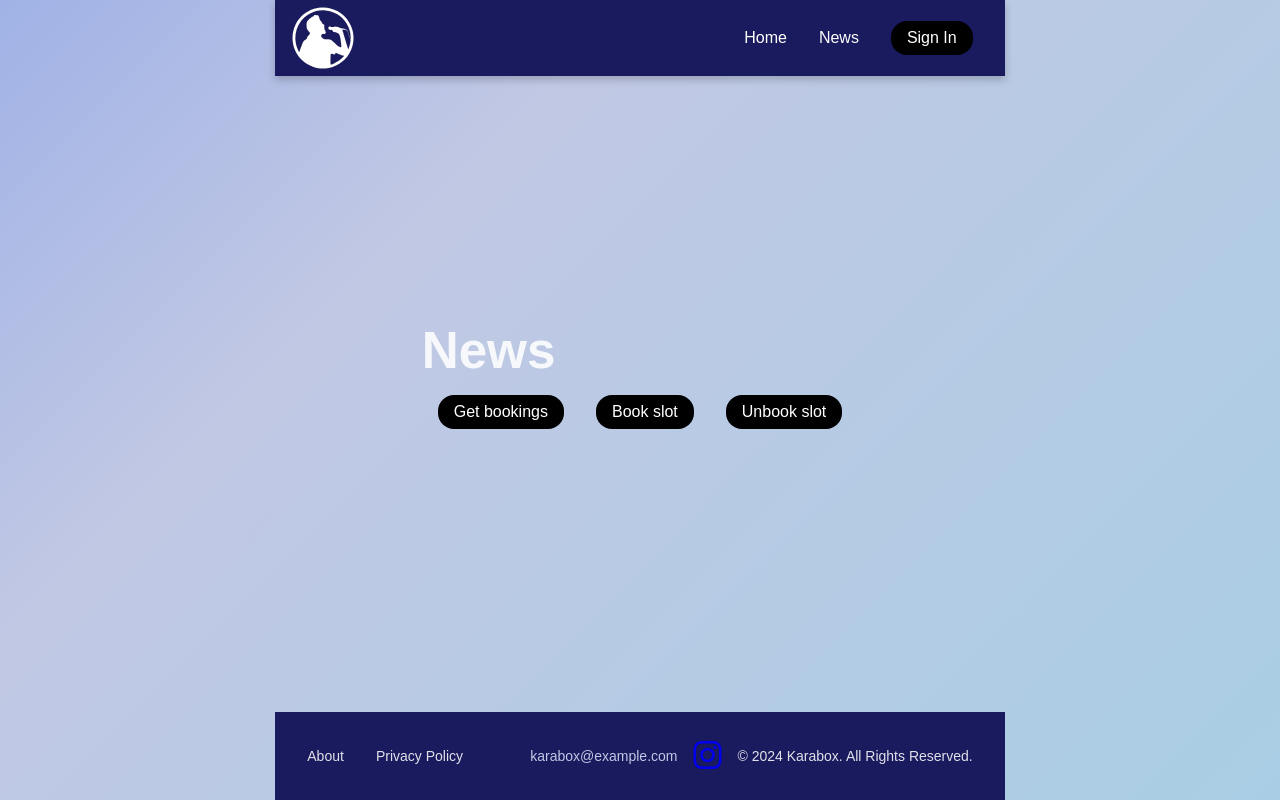
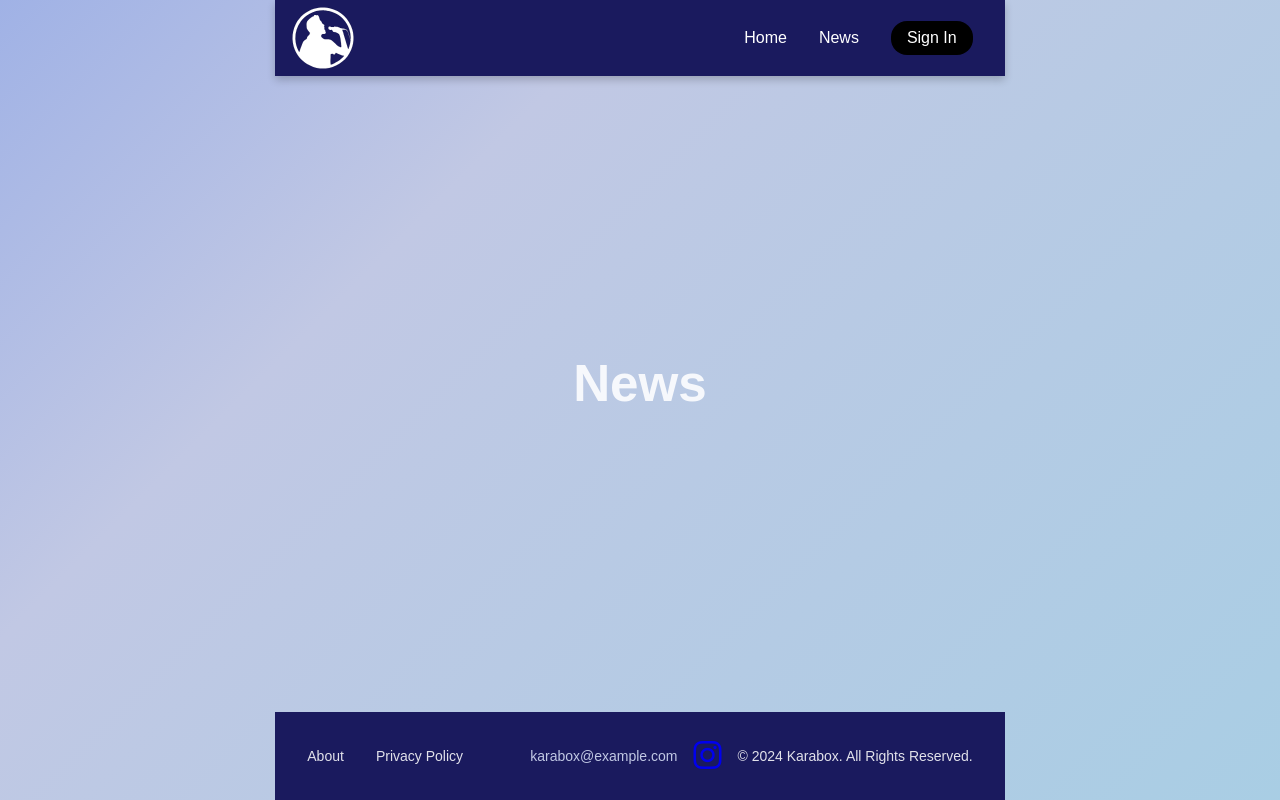
Before and after one commit to yoannLafore/karabox_website, a React (Vite) app in the folder app/: page /news in a window 1280 px wide. Built offline with nearby package versions, Linux system fonts and the light colour scheme; no server answers.

Commit message:
fix(booking): clean news page

```diff
--- a/app/src/pages/News.tsx
+++ b/app/src/pages/News.tsx
@@ -1,58 +1,7 @@
-import axios from 'axios';
-import { apiUrl } from '../config/apiConfig';
-import { useAuth } from '../hooks/auth/useAuth';
-import dayjs from 'dayjs';
-import { bookSlot, getBookings, unbookSlot } from '../services/bookingService';
-
-async function onClick(token: string | null) {
-  console.log(token);
-
-  // const day = dayjs().format('YYYY-MM-DD');
-
-  // const data = {
-  //   headers: {
-  //     Authorization: 'Bearer ' + token,
-  //   },
-  //   params: {
-  //     day: day,
-  //     hours: 10,
-  //     minutes: 15,
-  //     slotId: 'mUFZ7RYEDelEGBxmk195',
-  //   },
-  // };
-
-  // // const res = await axios.get(apiUrl + '/get-booked-slots', data);
-  // const res = await axios.get(apiUrl + '/unbook-slot', data);
-
-  const day = dayjs('2024-12-1');
-
-  const slots = await getBookings(day, token);
-  console.log(slots);
-
-  //console.log(res.data);
-}
-
-async function onClickBookSlot(token: string | null) {
-  const bookRes = await bookSlot(dayjs('2024-11-30'), 23, 45, token!);
-
-  console.log(bookRes);
-}
-
-async function onClickUnbookSlot(token: string | null) {
-  const res = await unbookSlot('Z2APo7L5DoiLRufA0du0', token!);
-
-  console.log(res);
-}
-
 function News() {
-  const { token } = useAuth();
-
   return (
     <div>
       <h1>News</h1>
-      <button onClick={() => onClick(token)}>Get bookings</button>
-      <button onClick={() => onClickBookSlot(token)}>Book slot</button>
-      <button onClick={() => onClickUnbookSlot(token)}>Unbook slot</button>
     </div>
   );
 }
```
